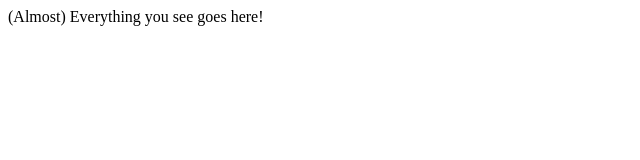
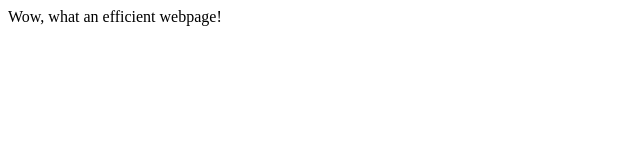
Before and after one commit to MushroomOdyssey/TOP_HTML_Boilerplate, a plain HTML site: page index.html in a window 1280 px wide. Shown: the full height of the page, 0-640 px from the left. Drawn offline with Linux system fonts and the light colour scheme.

Commit message:
Update body text.

```diff
--- a/index.html
+++ b/index.html
@@ -7,7 +7,7 @@
 </head>
 
 <body>
-    (Almost) Everything you see goes here!
+    Wow, what an efficient webpage!
 </body>
 
 </html>
```
